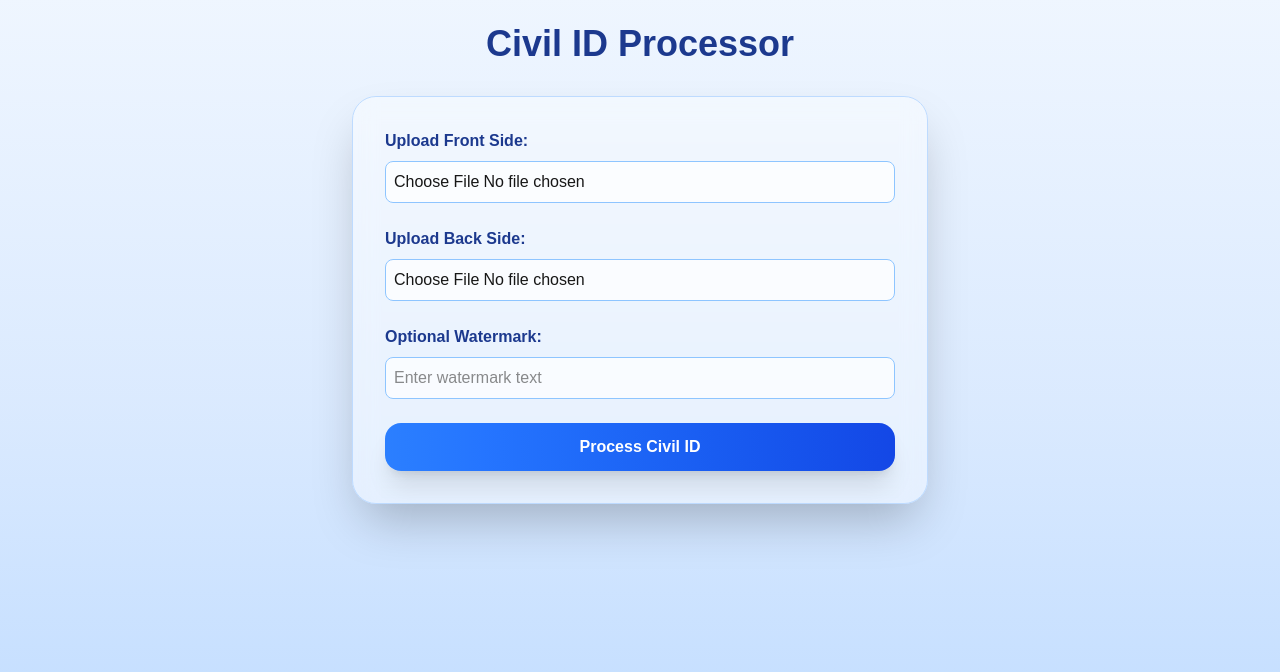
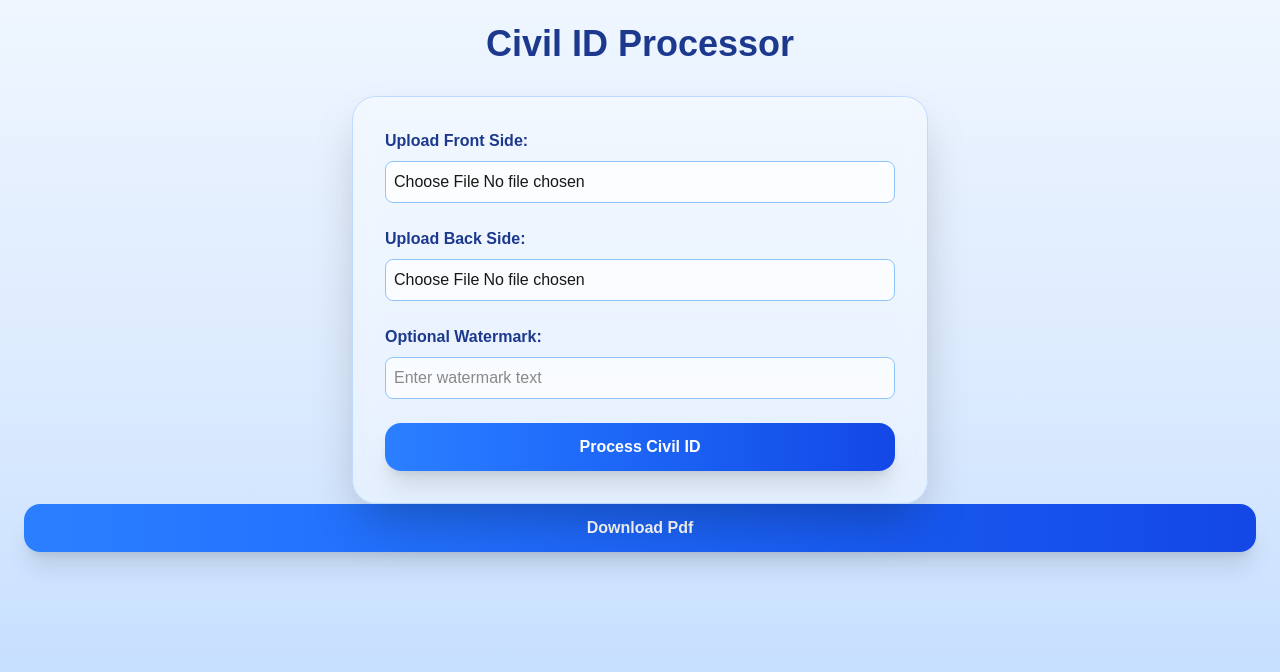
Before and after one commit to BLOUDANJEWELLERY/Pixora, a Next.js app in the folder bg/: page /civil-id in a window 1280 px wide. Shown: the top 672 px of the page. Built offline with nearby package versions, Linux system fonts and the light colour scheme.

Commit message:
Update civil-id.js

```diff
--- a/bg/pages/civil-id.js
+++ b/bg/pages/civil-id.js
@@ -543,6 +543,13 @@ useEffect(() => {
     </button>
   </div>
 )}
+         <button
+          onClick={downloadPDF}
+          disabled={loading}
+          className="bg-gradient-to-r from-blue-500 to-blue-700 text-white font-bold py-3 rounded-2xl shadow-xl hover:scale-105 transition-all duration-300 w-full"
+        >
+          {loading ? "Downloading Pdf..." : "Download Pdf"}
+        </button>
 
 {editingImage && (
   <div
```
